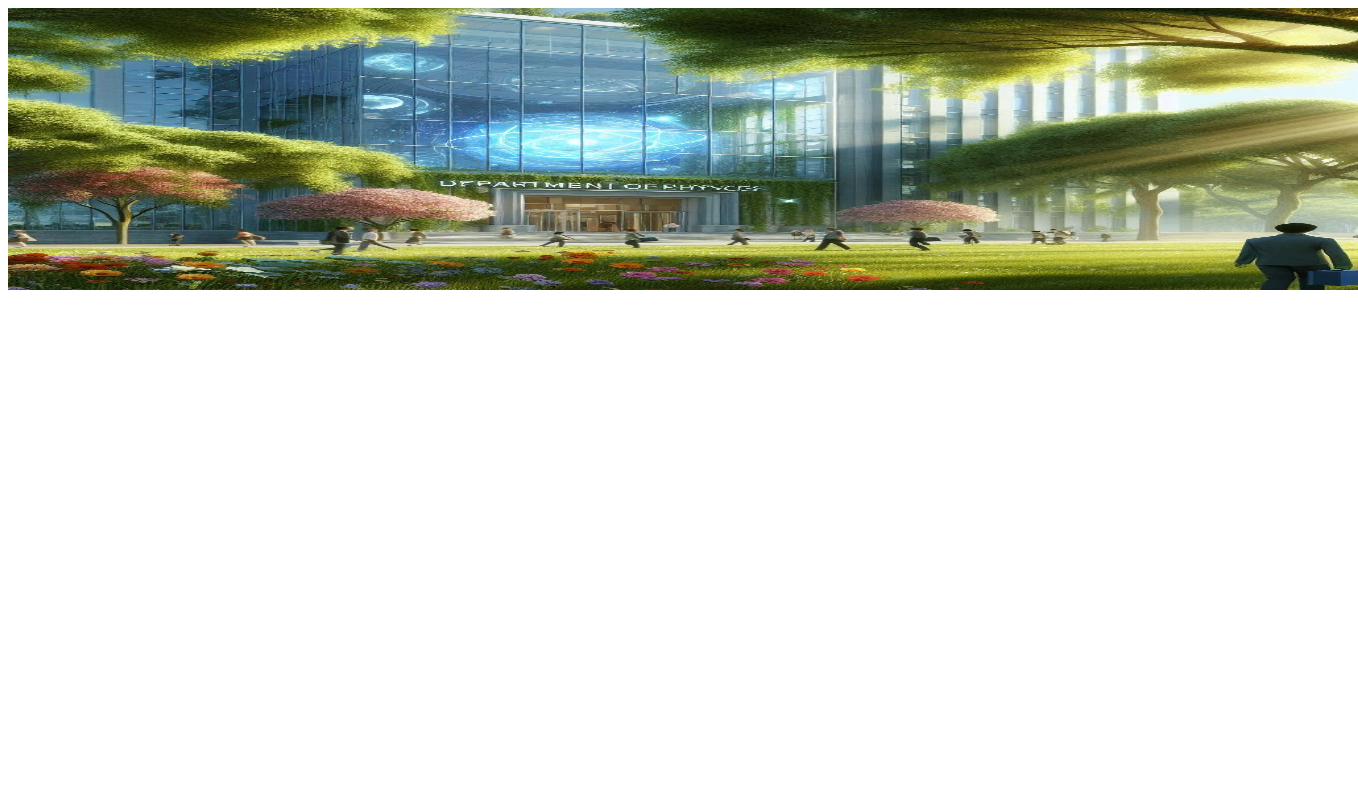
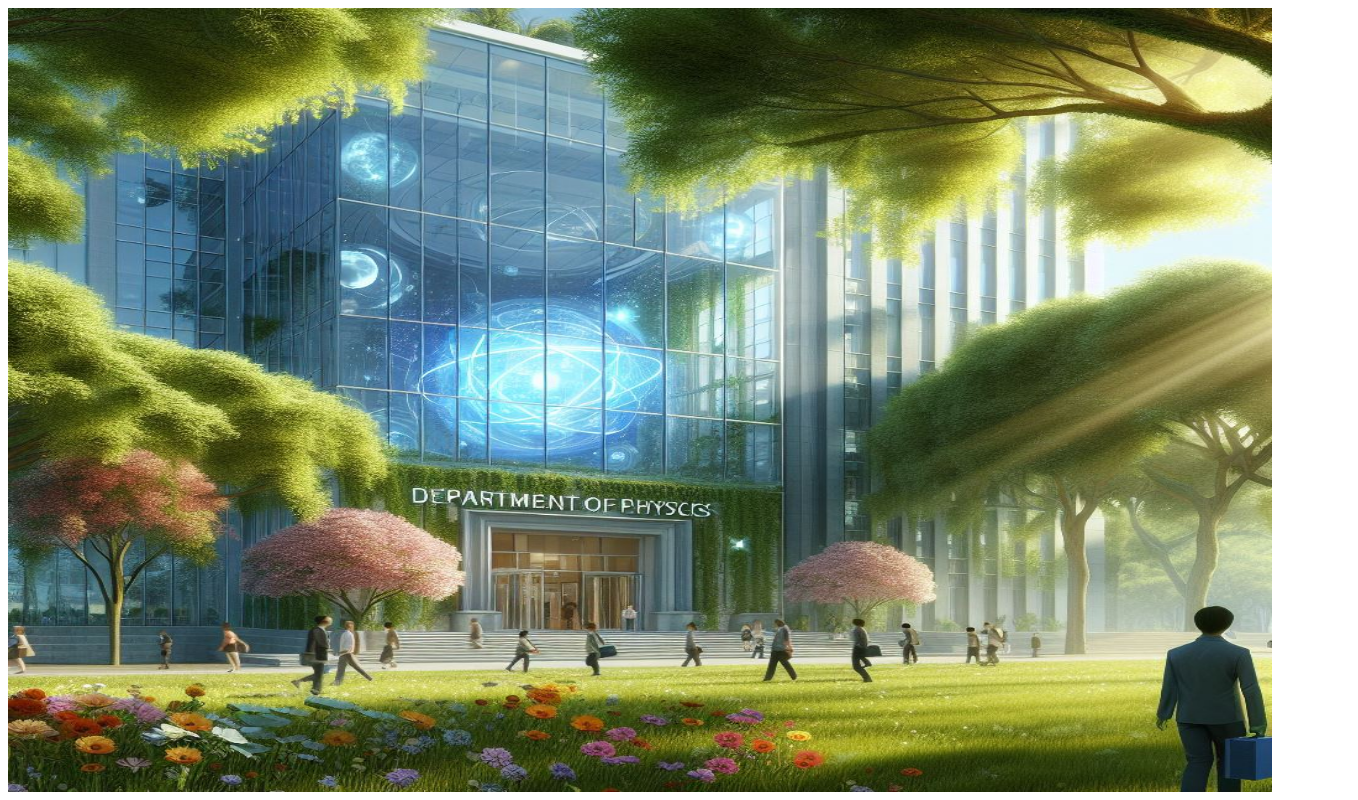
Before and after one commit to Devanshrajpushkar/departmentalwebpage, a plain HTML site: page physics department webpage image .html in a window 1280 px wide. Shown: the whole page, 1358 px wide, since content can reach past the window. Drawn offline with Linux system fonts and the light colour scheme.

Commit message:
Update physics department webpage image .html

```diff
--- a/physics department webpage image .html
+++ b/physics department webpage image .html
@@ -8,6 +8,6 @@
         </style>
     </head>
     <body>
-        <img src="DEPT.jpeg", width=1350px , height=282px>
+        <img src="DEPT.jpeg", width=100% , height=100%>
     </body>
 </html>
```
